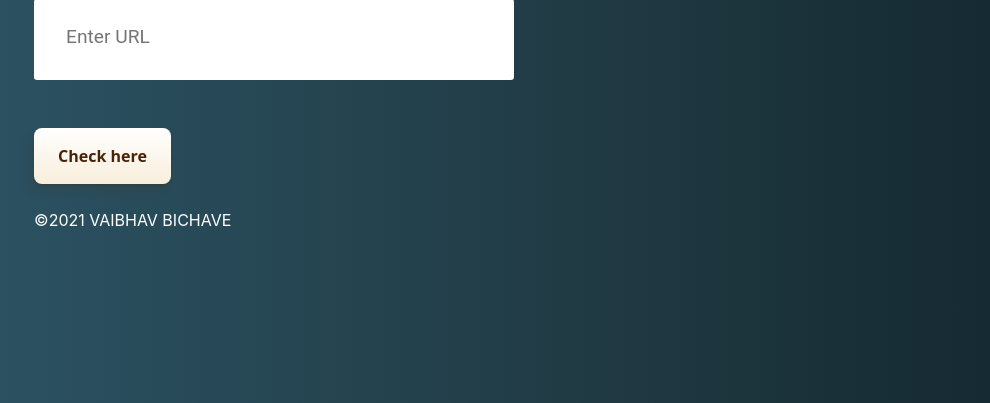
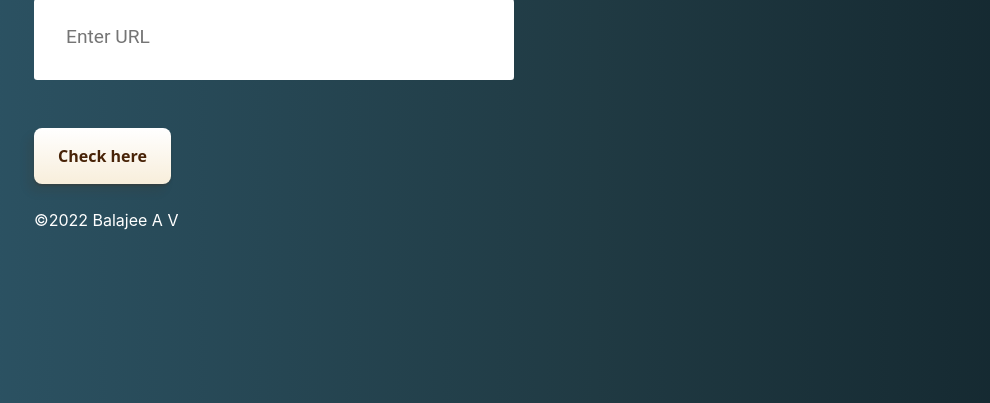
Before and after one commit to AVBalajee/Phish-shield, a Flask app: page / in a window 1280 px wide. Shown: the part 199-602 px from the top of the page, without its empty margins (45-1035 px from the left). Run offline with Flask 2, Linux system fonts and the light colour scheme; some libraries are stand-ins or nearby versions.

Commit message:
Update index.html

```diff
--- a/templates/index.html
+++ b/templates/index.html
@@ -6,7 +6,7 @@
     <meta name="viewport" content="width=device-width, initial-scale=1.0">
     <meta name="description" content="This website is develop for identify the safety of url.">
     <meta name="keywords" content="phishing url,phishing,cyber security,machine learning,classifier,python">
-    <meta name="author" content="VAIBHAV BICHAVE">
+    <meta name="author" content="Balajee">
 
     <!-- BootStrap -->
     <link rel="stylesheet" href="https://stackpath.bootstrapcdn.com/bootstrap/4.5.0/css/bootstrap.min.css"
@@ -45,7 +45,7 @@
     </div>
 </div>
 <br>
-<p>©2021 VAIBHAV BICHAVE</p>
+<p>©2022 Balajee A V</p>
 </div>
 
     <!-- JavaScript -->
```
